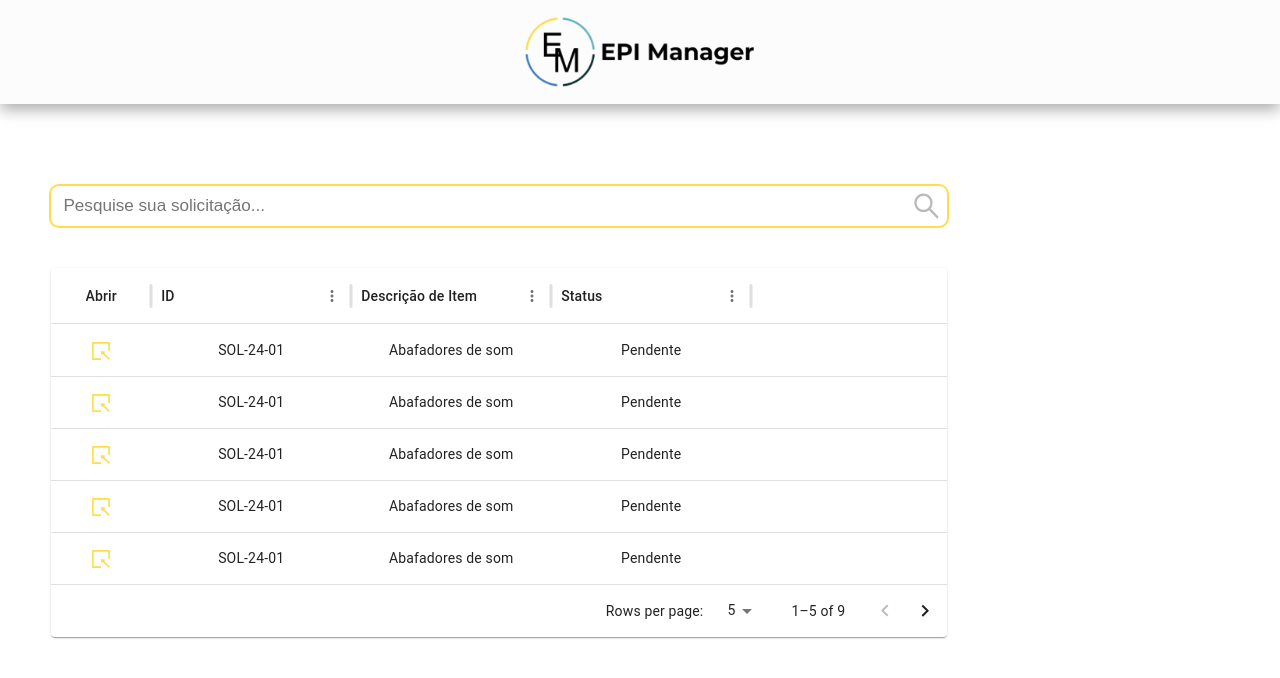
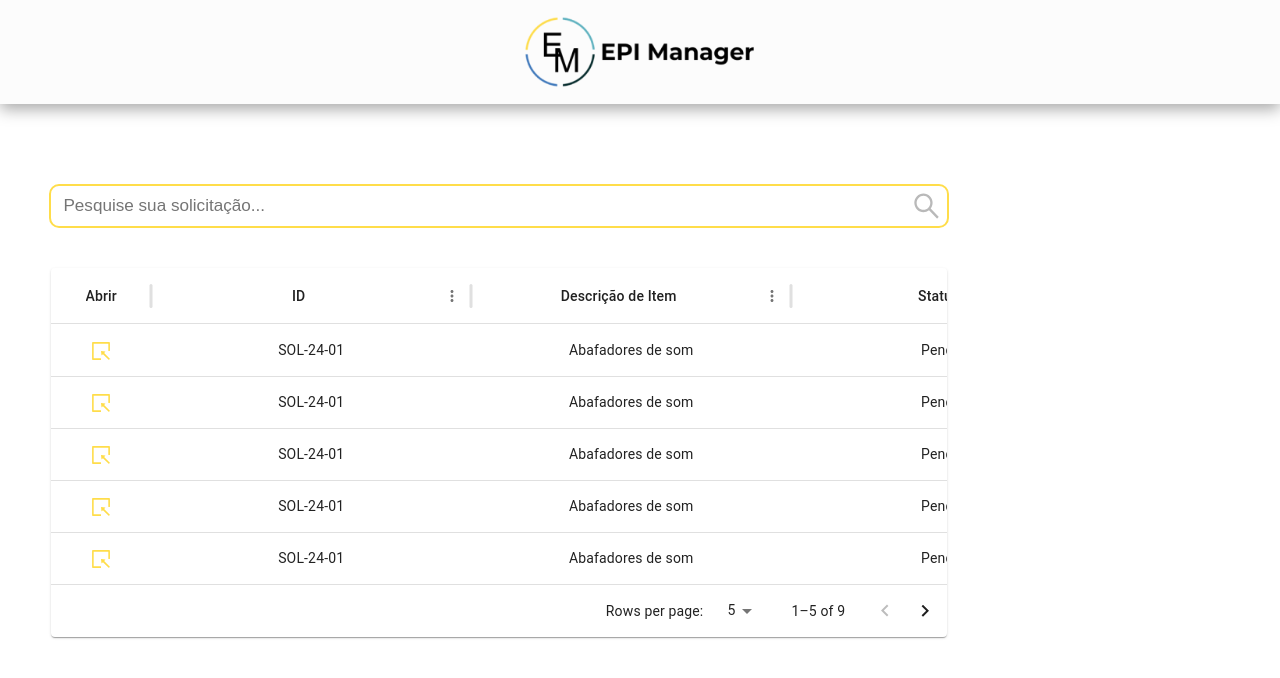
Before and after one commit to theobarretosilva/epi-manager-frontend, a React (Vite) app: page /funcionario/solicitarEPI in a window 1280 px wide. Shown: the top 678 px of the page. Built offline with nearby package versions, Linux system fonts and the light colour scheme.

Commit message:
estilizando tabela

```diff
--- a/src/pages/Funcionario/SolicitarEPI/SolicitarEPI.tsx
+++ b/src/pages/Funcionario/SolicitarEPI/SolicitarEPI.tsx
@@ -23,9 +23,9 @@ export const SolicitarEPI = () => {
                 />
             ],
         },
-        {field: 'id', headerName: 'ID', width: 200, align: 'center'},
-        {field: 'descricaoItem', headerName: 'Descrição de Item', width: 200, align: 'center'},
-        {field: 'status', headerName: 'Status', width: 200, align: 'center'}
+        {field: 'id', headerName: 'ID', width: 320, align: 'center', headerAlign: 'center'},
+        {field: 'descricaoItem', headerName: 'Descrição de Item', width: 320, align: 'center', headerAlign: 'center'},
+        {field: 'status', headerName: 'Status', width: 320, align: 'center', headerAlign: 'center'}
     ];
     const rows = [
         { id: 'SOL-24-01', descricaoItem: 'Abafadores de som', status: 'Pendente'},
@@ -53,7 +53,7 @@ export const SolicitarEPI = () => {
                 <BtnStyled text='Solicitar' />
             </S.BoxSolEPI> */}
             {/* <S.BoxSolicitacoes> */}
-                <Paper sx={{ height: '100%', width: '100%' }}>
+                <Paper sx={{ height: '100%', width: '100%', fontSize: 5 }}>
                     <DataGrid
                         rows={rows}
                         columns={columns}
```
